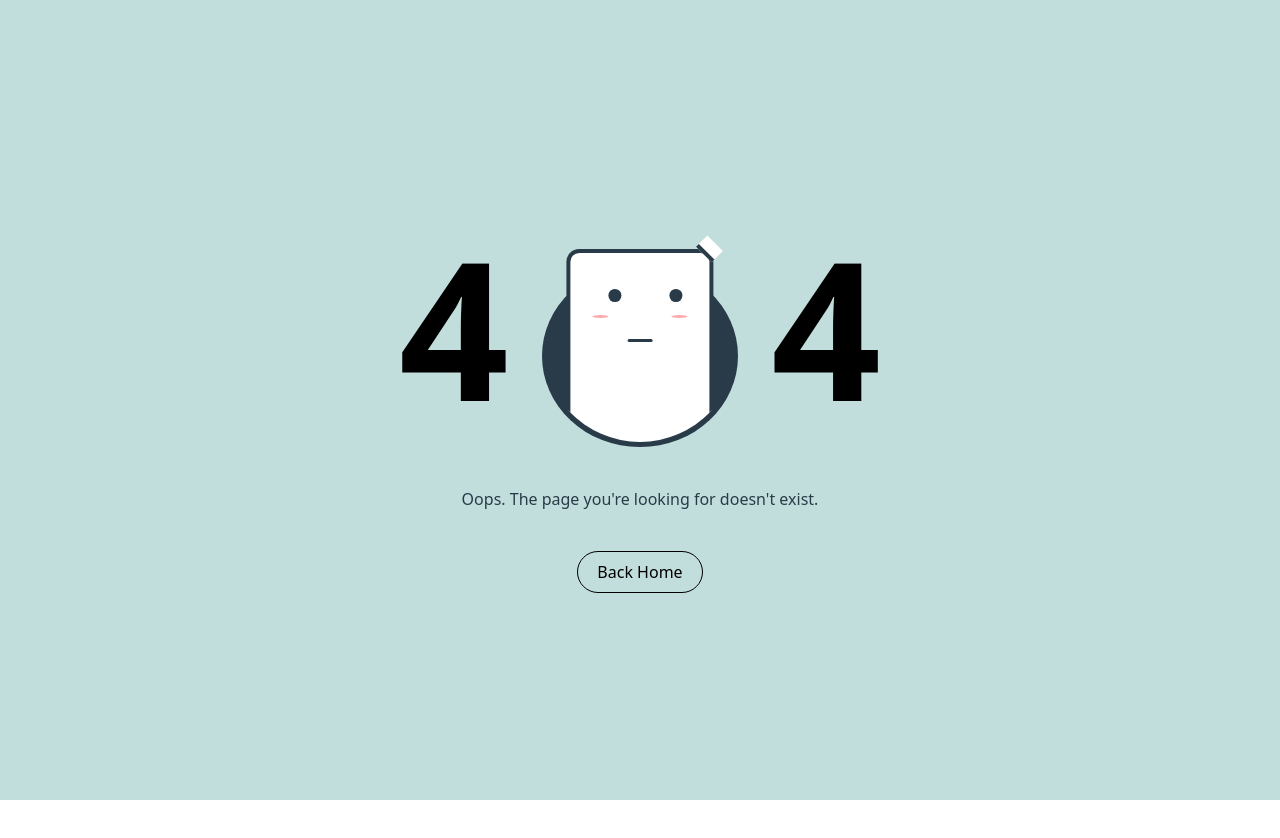
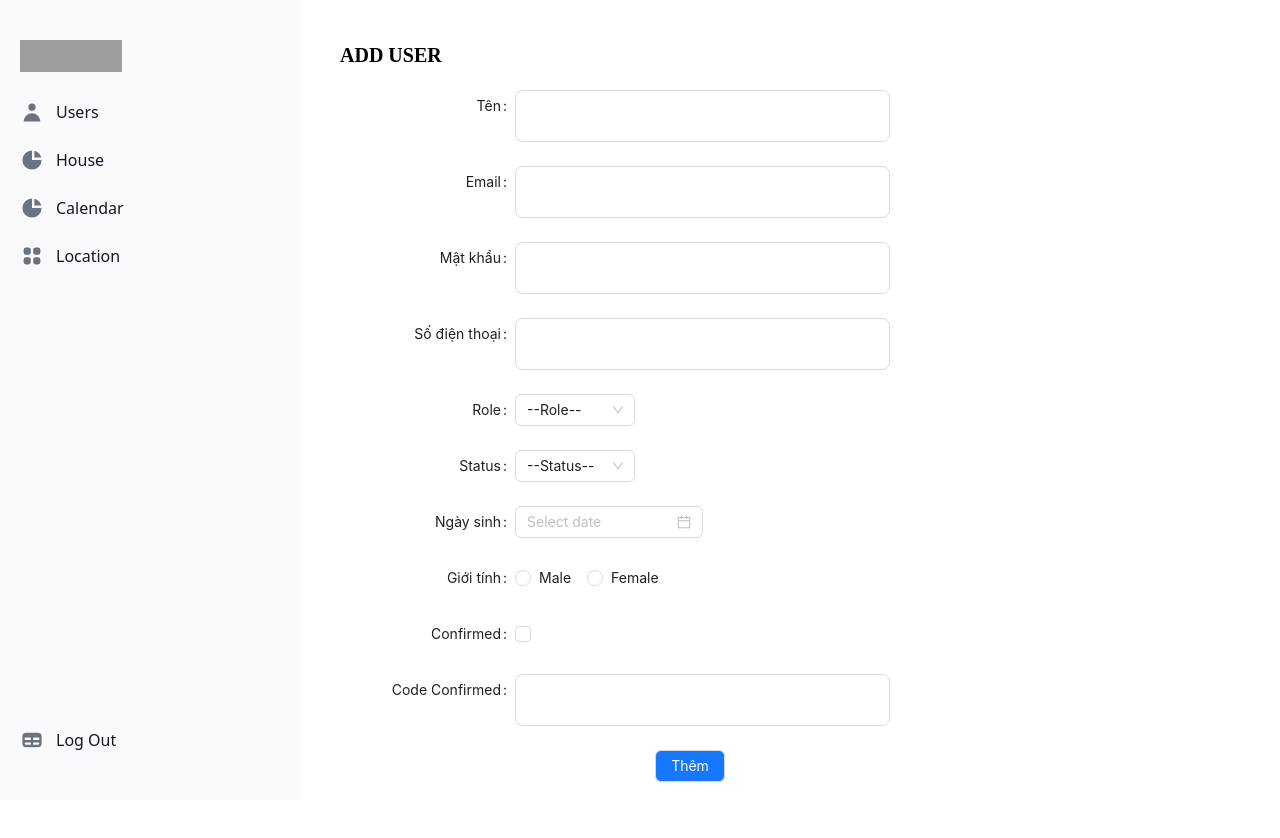
Before and after one commit to trandinhdanh/Booking-Airbnb, a React (Create React App) app in the folder Client/airbnb/: page /manager/user-add in a window 1280 px wide. Shown: the top 838 px of the page. Before the commit the page ends 800 px from the top, so only its background shows below. Built offline with nearby package versions, Linux system fonts and the light colour scheme; grey boxes are pictures that could not be loaded.

Commit message:
form user and room

```diff
--- a/Client/airbnb/src/Page/Manager/HouseManager/AddHouseManager/AddHouseManager.js
+++ b/Client/airbnb/src/Page/Manager/HouseManager/AddHouseManager/AddHouseManager.js
@@ -1,13 +1,13 @@
-import React, { useState, useEffect } from 'react'
-import { Input } from 'antd'
-import axios from 'axios';
-import { Select } from 'antd';
+import React, { useState, useEffect } from "react";
+import { Button, Checkbox, Col, Form, Input, Row } from "antd";
+import axios from "axios";
+import { Select } from "antd";
+import TextArea from "antd/es/input/TextArea";
+import Upload from "antd/es/upload/Upload";
 
-const PROVINCCES_API_URL = 'https://provinces.open-api.vn/api';
+const PROVINCCES_API_URL = "https://provinces.open-api.vn/api";
 
 export default function AddHouseManager() {
-
-
   const [province, setProvince] = useState([]);
   const [selectedProvince, setSelectedProvince] = useState(null);
   const [districts, setDistricts] = useState([]);
@@ -17,11 +17,12 @@ export default function AddHouseManager() {
 
   useEffect(() => {
     // Fetch the list of provinces
-    axios.get(`${PROVINCCES_API_URL}/p`)
-      .then(response => {
+    axios
+      .get(`${PROVINCCES_API_URL}/p`)
+      .then((response) => {
         setProvince(response.data);
       })
-      .catch(err => {
+      .catch((err) => {
         console.error(err);
       });
   }, []);
@@ -29,14 +30,15 @@ export default function AddHouseManager() {
   useEffect(() => {
     // Fetch the list of districts when a province is selected
     if (selectedProvince) {
-      axios.get(`${PROVINCCES_API_URL}/p/${selectedProvince}?depth=2`)
-        .then(response => {
+      axios
+        .get(`${PROVINCCES_API_URL}/p/${selectedProvince}?depth=2`)
+        .then((response) => {
           setDistricts(response.data.districts);
           setSelectedDistrict(null);
           setWards([]);
           setSelectedWard(null);
         })
-        .catch(err => {
+        .catch((err) => {
           console.error(err);
         });
     } else {
@@ -50,12 +52,13 @@ export default function AddHouseManager() {
   useEffect(() => {
     // Fetch the list of wards when a district is selected
     if (selectedDistrict) {
-      axios.get(`${PROVINCCES_API_URL}/d/${selectedDistrict}?depth=2`)
-        .then(response => {
+      axios
+        .get(`${PROVINCCES_API_URL}/d/${selectedDistrict}?depth=2`)
+        .then((response) => {
           setWards(response.data.wards);
           setSelectedWard(null);
         })
-        .catch(err => {
+        .catch((err) => {
           console.error(err);
         });
     } else {
@@ -63,45 +66,129 @@ export default function AddHouseManager() {
       setSelectedWard(null);
     }
   }, [selectedDistrict]);
+
+  const normFile = (e) => {
+    if (Array.isArray(e)) {
+      return e;
+    }
+    return e?.fileList;
+  };
   return (
     <div>
       <div className="headerManager font-roboto mb-5 flex justify-between">
-        <h1 className="font-bold text-[20px] uppercase ">
-          Add room
-        </h1>
+        <h1 className="font-bold text-[20px] uppercase ">Add room</h1>
       </div>
-      <form>
+      <div>
+        <Form
+          labelCol={{ span: 7 }}
+          wrapperCol={{ span: 15 }}
+          layout="horizontal"
+          style={{ maxWidth: 600 }}
+        >
+          <Form.Item label="Tên">
+            <Input />
+          </Form.Item>
+          <Form.Item label="Mô tả">
+            <TextArea rows={3} />
+          </Form.Item>
+          <Form.Item label="Giá">
+            <Input />
+          </Form.Item>
+
+          <Form.Item label="Tiện nghi">
+            <Checkbox.Group style={{ width: "100%" }}>
+              <Row>
+                <Col span={8}>
+                  <Checkbox value={"Máy giặt"}>Máy giặt</Checkbox>
+                </Col>
+                <Col span={8}>
+                  <Checkbox value={"Tivi"}>Tivi</Checkbox>
+                </Col>
+                <Col span={8}>
+                  <Checkbox value={"Điều hòa"}>Điều hòa</Checkbox>
+                </Col>
+                <Col span={8}>
+                  <Checkbox value={"Wifi"}>Wifi</Checkbox>
+                </Col>
+                <Col span={8}>
+                  <Checkbox value={"Bãi đỗ xe"}>Bãi đỗ xe</Checkbox>
+                </Col>
+                <Col span={8}>
+                  <Checkbox value={"Bể bơi"}>Bể bơi</Checkbox>
+                </Col>
+                <Col span={8}>
+                  <Checkbox value={"Máy nóng lạnh"}>Máy nóng lạnh</Checkbox>
+                </Col>
+              </Row>
+            </Checkbox.Group>
+          </Form.Item>
+          <Form.Item label="Số phòng khách">
+            <Input />
+          </Form.Item>
+          <Form.Item label="Số phòng tắm">
+            <Input />
+          </Form.Item>
+          <Form.Item label="Số phòng ngủ">
+            <Input />
+          </Form.Item>
+          <Form.Item label="Số lượng khách">
+            <Input />
+          </Form.Item>
+          <Form.Item
+            label="Hình ảnh"
+            valuePropName="fileList"
+            getValueFromEvent={normFile}
+          >
+            <Upload action="/upload.do" listType="picture-card">
+              <div>
+                {/* <PlusOutlined /> */}
+                <div
+                  style={{
+                    marginTop: 8,
+                  }}
+                >
+                  Upload
+                </div>
+              </div>
+            </Upload>
+          </Form.Item>
 
           {/* address */}
+
+          <Form.Item label="Địa chỉ">
             <Select
               showSearch
               placeholder="Tỉnh..."
               optionFilterProp="children"
               value={selectedProvince}
-        onChange={value => setSelectedProvince(value)}
+              onChange={(value) => setSelectedProvince(value)}
               filterOption={(input, option) =>
-          (option?.label ?? '').toLowerCase().includes(input.toLowerCase())
+                (option?.label ?? "")
+                  .toLowerCase()
+                  .includes(input.toLowerCase())
               }
-        options={province.map(province => ({
+              options={province.map((province) => ({
                 value: province.code,
-          label: province.name
+                label: province.name,
               }))}
-        style={{ width: '30%'}}
+              style={{ width: "30%" }}
             />
             <Select
               showSearch
               placeholder="Huyện..."
               optionFilterProp="children"
               value={selectedDistrict}
-        onChange={value => setSelectedDistrict(value)}
+              onChange={(value) => setSelectedDistrict(value)}
               filterOption={(input, option) =>
-          (option?.label ?? '').toLowerCase().includes(input.toLowerCase())
+                (option?.label ?? "")
+                  .toLowerCase()
+                  .includes(input.toLowerCase())
               }
-        options={districts.map(district => ({
+              options={districts.map((district) => ({
                 value: district.code,
-          label: district.name
+                label: district.name,
               }))}
-        style={{ width: '30%', marginLeft: '10px' }}
+              style={{ width: "30%", marginLeft: "10px" }}
               disabled={!selectedProvince}
             />
             <Select
@@ -109,19 +196,35 @@ export default function AddHouseManager() {
               placeholder="Xã..."
               optionFilterProp="children"
               value={selectedWard}
-        onChange={value => setSelectedWard(value)}
+              onChange={(value) => setSelectedWard(value)}
               filterOption={(input, option) =>
-          (option?.label ?? '').toLowerCase().includes(input.toLowerCase())
+                (option?.label ?? "")
+                  .toLowerCase()
+                  .includes(input.toLowerCase())
               }
-        options={wards.map(ward => ({
+              options={wards.map((ward) => ({
                 value: ward.code,
-          label: ward.name
+                label: ward.name,
               }))}
-        style={{ width: '30%', marginLeft: '10px' }}
+              style={{ width: "30%", marginLeft: "10px" }}
               disabled={!selectedDistrict}
             />
-       <Input placeholder='Specific address' />
-      </form>
+            <Input placeholder="Địa chỉ cụ thể" style={{ marginTop: "15px" }} />
+          </Form.Item>
+
+          <Form.Item style={{ display: "flex", justifyContent: "center" }}>
+            <Button
+              style={{
+                backgroundColor: "#1677ff",
+                color: "#fff",
+                marginLeft: "100px",
+              }}
+            >
+              Thêm
+            </Button>
+          </Form.Item>
+        </Form>
       </div>
-  )
+    </div>
+  );
 }
--- /dev/null
+++ b/Client/airbnb/src/Page/Manager/UserManager/AddUser.js
@@ -0,0 +1,102 @@
+import { Button, Checkbox, DatePicker, Form, Input, Radio, Select } from "antd";
+import { useState } from "react";
+
+function AddUserManager() {
+  const [value, setValue] = useState();
+  const onChange: DatePickerProps["onChange"] = (date, dateString) => {
+    console.log(date, dateString);
+  };
+
+  const handleGender = (e: RadioChangeEventTarget) => {
+    console.log("radio checked", e.target.value);
+    setValue(e.target.value);
+  };
+  const handleRole = (value: string) => {
+    console.log(`selected ${value}`);
+  };
+  const handleStatus = (value: string) => {
+    console.log(`selected ${value}`);
+  };
+  return (
+    <div>
+      <div className="headerManager font-roboto mb-5 flex justify-between">
+        <h1 className="font-bold text-[20px] uppercase ">Add User</h1>
+      </div>
+
+      <div>
+        <Form
+          labelCol={{ span: 7 }}
+          wrapperCol={{ span: 15 }}
+          layout="horizontal"
+          style={{ maxWidth: 600 }}
+        >
+          <Form.Item label="Tên">
+            <Input />
+          </Form.Item>
+          <Form.Item label="Email">
+            <Input type="email" />
+          </Form.Item>
+          <Form.Item label="Mật khẩu">
+            <Input type="password" />
+          </Form.Item>
+          <Form.Item label="Số điện thoại">
+            <Input />
+          </Form.Item>
+          <Form.Item label="Role">
+            <Select
+              defaultValue="--Role--"
+              style={{ width: 120 }}
+              onChange={handleRole}
+              options={[
+                { value: "ADMIN", label: "AMDIN" },
+                { value: "OWNER", label: "OWNER" },
+                { value: "CUSTOMER", label: "CUSTOMER" },
+              ]}
+            />
+          </Form.Item>
+          <Form.Item label="Status">
+            <Select
+              defaultValue="--Status--"
+              style={{ width: 120 }}
+              onChange={handleStatus}
+              options={[
+                { value: "ACTIVED", label: "ACTIVED" },
+                { value: "INACTIVED", label: "INACTIVED" },
+                { value: "DELETED", label: "DELETED" },
+              ]}
+            />
+          </Form.Item>
+          <Form.Item label="Ngày sinh">
+            <DatePicker onChange={onChange} />
+          </Form.Item>
+          <Form.Item label="Giới tính">
+            <Radio.Group onChange={handleGender} value={value}>
+              <Radio value={1}>Male</Radio>
+              <Radio value={2}>Female</Radio>
+            </Radio.Group>
+          </Form.Item>
+          <Form.Item label="Confirmed">
+            <Checkbox></Checkbox>
+          </Form.Item>
+          <Form.Item label="Code Confirmed">
+            <Input />
+          </Form.Item>
+
+          <Form.Item style={{ display: "flex", justifyContent: "center" }}>
+            <Button
+              style={{
+                backgroundColor: "#1677ff",
+                color: "#fff",
+                marginLeft: "100px",
+              }}
+            >
+              Thêm
+            </Button>
+          </Form.Item>
+        </Form>
+      </div>
+    </div>
+  );
+}
+
+export default AddUserManager;
--- a/Client/airbnb/src/Router/Routers.js
+++ b/Client/airbnb/src/Router/Routers.js
@@ -1,38 +1,39 @@
-import React, { useEffect } from 'react'
-import { BrowserRouter, Route,Routes } from 'react-router-dom'
-import HomePage from '../Page/HomePage/HomePage'
-import MainLayout from '../Layout/MainLayout'
-import LoginPage from '../Page/LoginPage/LoginPage'
-import RegisterPage from '../Page/RegisterPage/RegisterPage'
-import NotFoundPage from '../Page/NotFoundPage/NotFoundPage'
-import DetailRoomPage from '../Page/DetailRoomPage/DetailRoomPage'
-import ManagerLayout from '../Layout/ManagerLayout'
-import HouseManager from '../Page/Manager/HouseManager/HouseManager'
-import AddHouseManager from '../Page/Manager/HouseManager/AddHouseManager/AddHouseManager'
-import BookingCalendar from '../Page/Manager/BookingCalendar'
-import OrderPage from '../Page/OrderPage/OrderPage'
+import React, { useEffect } from "react";
+import { BrowserRouter, Route, Routes } from "react-router-dom";
+import HomePage from "../Page/HomePage/HomePage";
+import MainLayout from "../Layout/MainLayout";
+import LoginPage from "../Page/LoginPage/LoginPage";
+import RegisterPage from "../Page/RegisterPage/RegisterPage";
+import NotFoundPage from "../Page/NotFoundPage/NotFoundPage";
+import DetailRoomPage from "../Page/DetailRoomPage/DetailRoomPage";
+import ManagerLayout from "../Layout/ManagerLayout";
+import HouseManager from "../Page/Manager/HouseManager/HouseManager";
+import AddHouseManager from "../Page/Manager/HouseManager/AddHouseManager/AddHouseManager";
+import BookingCalendar from "../Page/Manager/BookingCalendar";
+import OrderPage from "../Page/OrderPage/OrderPage";
+import AddUserManager from "../Page/Manager/UserManager/AddUser";
 
 export default function Routers() {
-
   return (
     <div>
       <BrowserRouter>
         <Routes>
-                <Route path='/login' element={<LoginPage/>} />
-                <Route path='/register' element={<RegisterPage/>} />
-                <Route path='/*' element={<NotFoundPage/>} />
-                <Route path='/' element = {<MainLayout/>}>
-                    <Route path='/' element={<HomePage/>} />
-                    <Route path='/order' element={<OrderPage/>} />
-                    <Route path='/detail-room/:id' element={<DetailRoomPage/>} />
+          <Route path="/login" element={<LoginPage />} />
+          <Route path="/register" element={<RegisterPage />} />
+          <Route path="/*" element={<NotFoundPage />} />
+          <Route path="/" element={<MainLayout />}>
+            <Route path="/" element={<HomePage />} />
+            <Route path="/order" element={<OrderPage />} />
+            <Route path="/detail-room/:id" element={<DetailRoomPage />} />
           </Route>
-                <Route path='/manager' element = {<ManagerLayout/>}>
-                    <Route path='/manager/house' element={<HouseManager/>} />
-                    <Route path='/manager/house-add' element={<AddHouseManager/>} />
-                    <Route path='/manager/calendar' element={<BookingCalendar/>} />
+          <Route path="/manager" element={<ManagerLayout />}>
+            <Route path="/manager/house" element={<HouseManager />} />
+            <Route path="/manager/house-add" element={<AddHouseManager />} />
+            <Route path="/manager/calendar" element={<BookingCalendar />} />
+            <Route path="/manager/user-add" element={<AddUserManager />} />
           </Route>
         </Routes>
       </BrowserRouter>
     </div>
-  )
+  );
 }
```
Also changed, not shown: 1 other file (tests, documents, lock files or other folders). Lines whose indentation alone changed are shown as unchanged.
